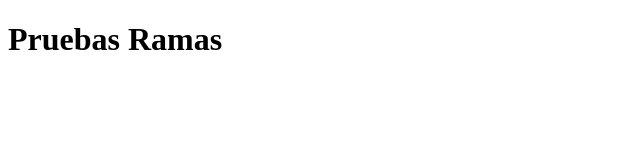
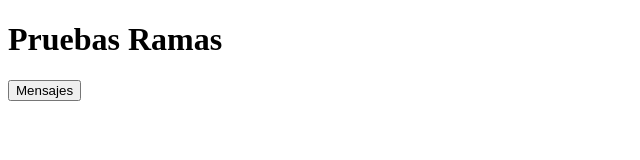
Before and after one commit to juliaMosquera/prubaramas2, a plain HTML site: page index.html in a window 1280 px wide. Shown: the whole page, without its empty margins (0-640 px from the left). Drawn offline with Linux system fonts and the light colour scheme.

Commit message:
se agrego boton y mensaje en script.js

```diff
--- a/assets/js/script.js
+++ b/assets/js/script.js
@@ -1 +1,5 @@
 // generar script
+
+const saludo = () => {
+    alert("Bienvenidos al proyecto");
+}
--- a/index.html
+++ b/index.html
@@ -8,5 +8,8 @@
 </head>
 <body>
     <h1>Pruebas Ramas</h1>
+    <button onclick="saludo()">Mensajes</button>
+
+    <script src="./assets/js/script.js"></script>
 </body>
 </html>
```
